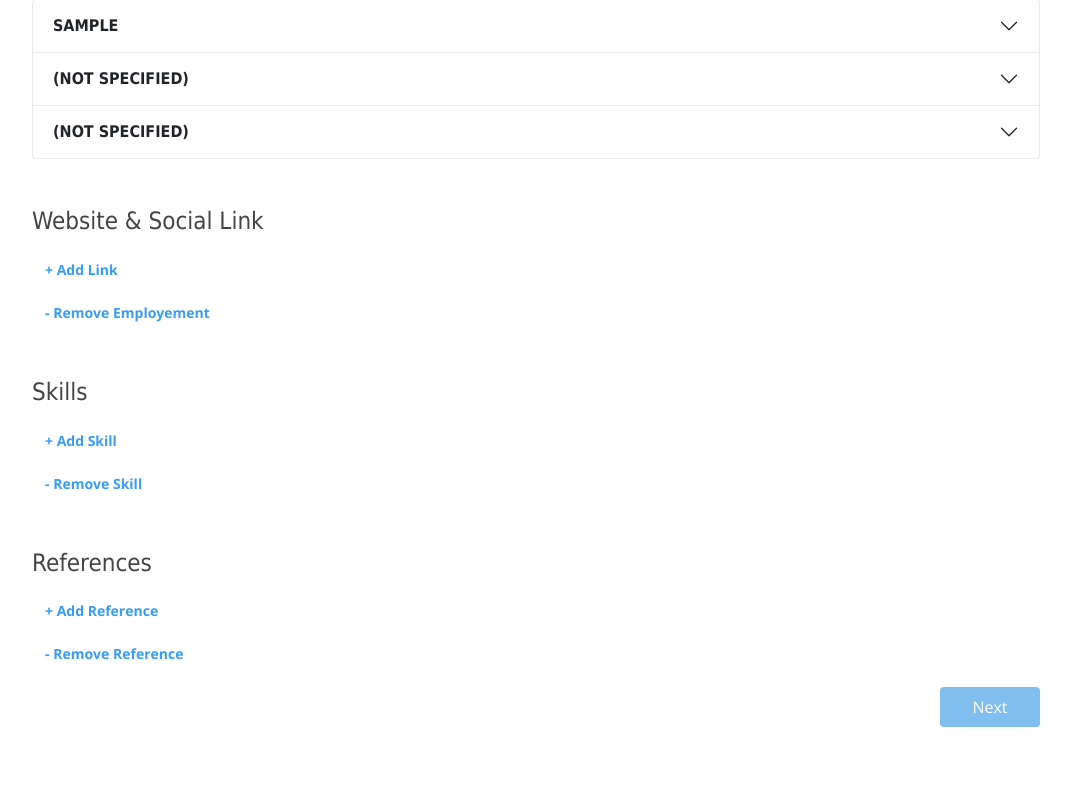
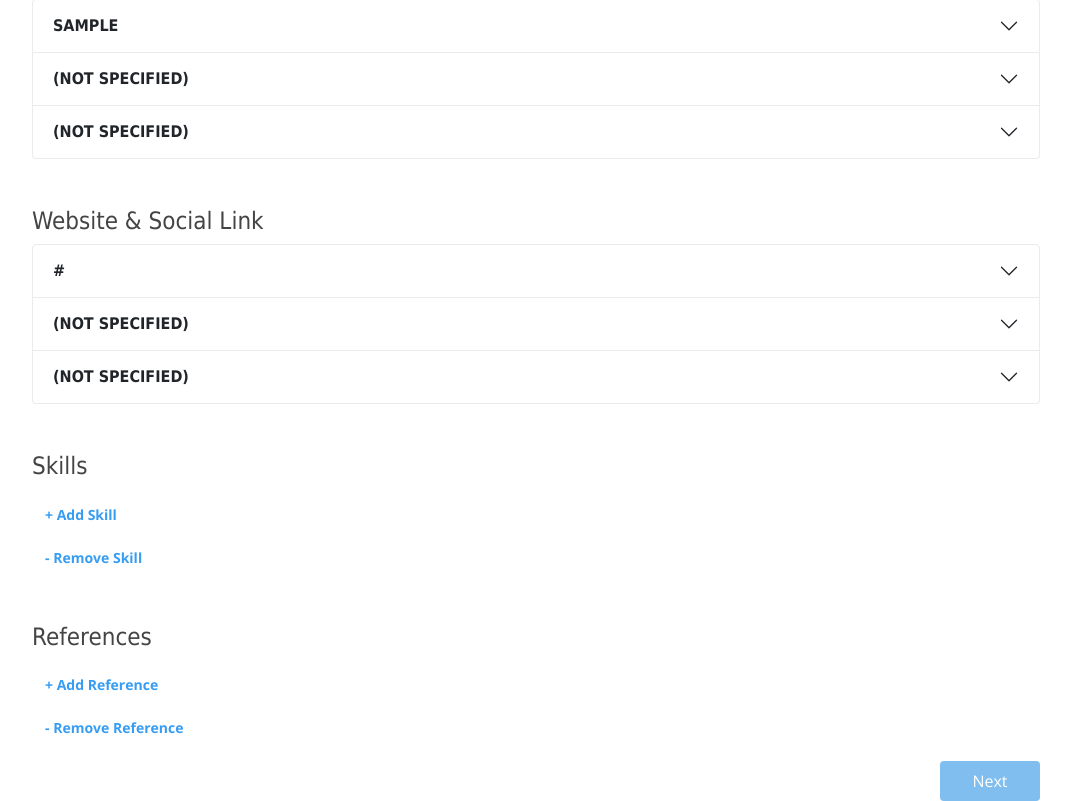
Before and after one commit to Ddollz/Writeam, a Django app: page /resume in a window 1280 px wide. Shown: the part 1333-2134 px from the top of the page, without its empty margins (104-1175 px from the left). Before the commit the page ends 2060 px from the top, so only its background shows below. Run offline with Django 3.2, Linux system fonts and the light colour scheme; a user stored in the database is signed in; tables that the repository leaves empty hold one stand-in row (values such as "Sample post"); grey boxes marked "Sample" are stand-in pictures; some libraries are stand-ins or nearby versions.

Commit message:
Add link resume form

```diff
--- a/clientApp/forms.py
+++ b/clientApp/forms.py
@@ -75,3 +75,13 @@ class educationForm(ModelForm):
         model = education
         fields = '__all__'
         exclude = ['personal']
+
+
+class linkForm(ModelForm):
+    link = forms.CharField(label="", required=False, widget=forms.TextInput(
+        attrs={'type': 'text', 'class': 'form-control socialLink'}))
+
+    class Meta:
+        model = link
+        fields = '__all__'
+        exclude = ['personal']
--- a/clientApp/views.py
+++ b/clientApp/views.py
@@ -4,8 +4,8 @@ from django.http import HttpResponse
 from django.contrib.auth.decorators import login_required
 from accounts.models import accounts
 from django.forms import inlineformset_factory
-from .models import employmentHistory, personalDetails, education
-from .forms import personalDetailsForm, employmentHistoryForm, educationForm
+from .models import employmentHistory, personalDetails, education, link
+from .forms import personalDetailsForm, employmentHistoryForm, educationForm, linkForm
 # Create your views here.
 
 
@@ -35,18 +35,24 @@ def resume(request):
     user = request.user.personaldetails
 
     form1 = personalDetailsForm(instance=user)
+
     workExpFormSet = inlineformset_factory(
         personalDetails, employmentHistory, form=employmentHistoryForm, extra=3, max_num=3)
     formset = workExpFormSet(instance=user)
 
     educationFormSet = inlineformset_factory(
-        personalDetails, education, form=educationForm, extra=3, max_num=3)
+        personalDetails, education, form=educationForm, max_num=3)
     formset1 = educationFormSet(instance=user)
+
+    linkFormSet = inlineformset_factory(
+        personalDetails, link, form=linkForm, max_num=3)
+    formset2 = linkFormSet(instance=user)
 
     if request.method == 'POST':
         form1 = personalDetailsForm(request.POST, request.FILES, instance=user)
         formset = workExpFormSet(request.POST, instance=user)
         formset1 = educationFormSet(request.POST, instance=user)
+        formset2 = linkFormSet(request.POST, instance=user)
 
         # employmentHistory.objects.filter(personaldetails=user).delete()
         if form1.is_valid():
@@ -62,4 +68,4 @@ def resume(request):
         else:
             print(formset1.errors)
 
-    return render(request, 'main/Client/resume.html', {'form1': form1, 'formset': formset, 'formset1': formset1})
+    return render(request, 'main/Client/resume.html', {'form1': form1, 'formset': formset, 'formset1': formset1, 'formset2': formset2})
--- a/static/assets/js/multistepform.js
+++ b/static/assets/js/multistepform.js
@@ -1032,59 +1032,42 @@ $(document).ready(function () {
     }
 
 
-    //socialLink
-    accorSocTemp = true;
-    accorSocTemp1 = true;
-    if ($(".accordionSocial0").length == 0) {
-        $(".socialDiv").hide();
-    }
-    var socialCounter = 0;
-    $("#addSocial").click(function () {
-        $(".socialDiv").show();
-        if (socialCounter < 3) {
-            // <span class="subContent">
-            //   www.github.com/Ddollz <br>
-            //   www.facebook.com/D.dollzs
-            // </span>.
-
-            if (accorSocTemp) {
-                updateProgressBar("11.864", $(".progress__percent").text(), 1);
-                accorSocTemp = false;
-                accorSocTemp1 = false;
-
-            }
-            var addPreLink = '<p class="subContent preSocialSub' + socialCounter + '">\
-                            <span id="preLink'+ socialCounter + '"></span>\
-                          </p>';
-
-            var preSocialLink = $('.socialLink');
-            $('#preSocialLink').append(addPreLink);
-
-            for (const i of preSocialLink) {
-                i.addEventListener('change', preSocialLinkChange);
-            }
-            socialCounter++;
+    $(".socialLink").each(function (index) {
+        if ($($('.socialLink')[index]).val().length > 0 && index == 0) {
+            $("#AccordionSocialTitleLabel0").html($(this).val());
+            $("#preLink0").html($($('.socialLink')[index]).val());
+            $('.preSocialSub0').show();
+            $('.socialDiv').show();
+        } else {
+            $('.socialDiv').hide();
+        }
+        if ($($('.socialLink')[index]).val().length > 0 && index == 1) {
+            $("#AccordionSocialTitleLabel1").html($(this).val());
+            $("#preLink1").html($($('.socialLink')[index]).val());
+            $('.preSocialSub1').show();
+            $('.socialDiv').show();
+        } else {
+            $('.preSocialSub1').hide();
+        }
+        if ($($('.socialLink')[index]).val().length > 0 && index == 2) {
+            $("#AccordionSocialTitleLabel2").html($(this).val());
+            $("#preLink2").html($($('.socialLink')[index]).val());
+            $('.preSocialSub2').show();
+            $('.socialDiv').show();
+        } else {
+            $('.preSocialSub2').hide();
+        }
+        if ($('.preSocialSub2').is(":hidden") && $('.preSocialSub1').is(":hidden") && $('.preSocialSub0').is(":hidden")) {
+            $('.socialDiv').hide();
         }
     });
+    var preSocialLink = $('.socialLink');
 
-    $("#removeSocial").click(function () {
+    for (const i of preSocialLink) {
+        i.addEventListener('change', preSocialLinkChange);
+    }
+    preSocialLinkChange()
 
-        if ($(".accordionSocial0").length == 0) {
-            $(".socialDiv").hide();
-
-            if (!accorSocTemp) {
-                updateProgressBar("11.864", $(".progress__percent").text(), 0);
-                accorSocTemp = true;
-                accorSocTemp1 = true;
-
-            }
-        }
-        if (socialCounter != 0) {
-            temp = socialCounter - 1;
-            $(".preSocialSub" + temp).remove();
-            socialCounter--;
-        }
-    });
     function preSocialLinkChange() {
         var cordionSelector = $("#social").children().find(".show").attr('id');
         if (cordionSelector == "socialcollapse0") {
@@ -1099,6 +1082,27 @@ $(document).ready(function () {
             $("#preLink2").html($(this).val());
             $("#AccordionSocialTitleLabel2").html($(this).val());
         }
+        if ($('#AccordionSocialTitleLabel0').text().length > 0 && $('#AccordionSocialTitleLabel0').text() != "(Not Specified)") {
+            $('.preSocialSub0').show();
+            $('.socialDiv').show();
+        } else {
+            $('.preSocialSub0').hide();
+        }
+        if ($('#AccordionSocialTitleLabel1').text().length > 0 && $('#AccordionSocialTitleLabel1').text() != "(Not Specified)") {
+            $('.preSocialSub1').show();
+            $('.socialDiv').show();
+        } else {
+            $('.preSocialSub1').hide();
+        } if ($('#AccordionSocialTitleLabel2').text().length > 0 && $('#AccordionSocialTitleLabel2').text() != "(Not Specified)") {
+            $('.preSocialSub2').show();
+            $('.socialDiv').show();
+        } else {
+            $('.preSocialSub2').hide();
+        }
+        if ($('.preSocialSub2').is(":hidden") && $('.preSocialSub1').is(":hidden") && $('.preSocialSub0').is(":hidden")) {
+            $('.socialDiv').hide();
+
+        }
     }
 
     //refname
@@ -1107,13 +1111,6 @@ $(document).ready(function () {
     //refEmail
     //AccordionReferenceTitleLabel
     //refDiv
-
-    //      <p class="subtitle">
-    //     Renato, Vendor<br>
-    //     <span class="subContent">
-    //       Email.Com 09286120906
-    //     </span>
-    //   </p>
 
     accorRefTemp = true;
     accorRefTemp1 = true;
--- a/static/assets/js/quillmain.js
+++ b/static/assets/js/quillmain.js
@@ -5,35 +5,11 @@ $(document).ready(function () {
     var label1 = "collapse";
 
 
-    var employeeIdLabel = "jobExp";
-    var educIdLabel = "education";
-    var socialIdLabel = "social";
     var skillIdLabel = "skill";
     var referenceIdLabel = "reference";
 
-    var employeeHistoryCounterId = 0;
-    var educationCounter = 0;
-    var socialCounter = 0;
     var skillCounter = 0;
     var referenceCounter = 0;
-    $("#addEmploy").click(function () {
-        if ($("#employeeHistoryAccordion").children().length < 3) {
-            appendEmpHistory(employeeIdLabel, label, label1, employeeHistoryCounterId);
-        }
-    });
-
-    $("#addEduc").click(function () {
-
-        if ($("#education").children().length < 3) {
-            appendEducation(educIdLabel, label, label1, educationCounter);
-        }
-    });
-
-    $("#addSocial").click(function () {
-        if ($("#social").children().length < 3) {
-            appendSocial(label, label1, socialIdLabel, socialCounter);
-        }
-    });
 
     $("#addSkill").click(function () {
         if ($("#skill").children().length < 10) {
@@ -47,38 +23,6 @@ $(document).ready(function () {
         }
     });
 
-
-    $("#removeEmploy").click(function () {
-        if (employeeHistoryCounterId > 0) {
-            employeeHistoryCounterId--;
-            if ($("#employeeHistoryAccordion").children().length == 3) {
-                $(".jobAccodionItem" + employeeHistoryCounterId).remove();
-            }
-            if ($("#employeeHistoryAccordion").children().length == 2) {
-                $(".jobAccodionItem" + employeeHistoryCounterId).remove();
-            }
-            if ($("#employeeHistoryAccordion").children().length == 1) {
-                $(".jobAccodionItem" + employeeHistoryCounterId).remove();
-            }
-
-        }
-    });
-
-    $("#removeEduc").click(function () {
-        if (educationCounter > 0) {
-            educationCounter--;
-            if ($("#education").children().length == 3) {
-                $(".accordionEduc" + educationCounter).remove();
-            }
-            if ($("#education").children().length == 2) {
-                $(".accordionEduc" + educationCounter).remove();
-            }
-            if ($("#education").children().length == 1) {
-                $(".accordionEduc" + educationCounter).remove();
-            }
-
-        }
-    });
 
     $("#removeSocial").click(function () {
         if (socialCounter > 0) {
@@ -152,91 +96,6 @@ $(document).ready(function () {
     });
 
 
-    function appendEducation(titleid, label, label1, counter) {
-        var education =
-            '<div class="accordion-item accordionEduc' + educationCounter + '"> \
-<h2 class="accordion-header" id="' + titleid + label + counter + '"> \
-    <button class="accordion-button collapsed AccordionEducTitleLabel" type="button" data-bs-toggle="collapse" data-bs-target="#' + titleid + label1 + counter + '" aria-expanded="false" aria-controls="' + titleid + label1 + counter + '"> \
-        <span id = "AccordionEducTitleLabel'+ counter + '"style = "text-transform: uppercase;" >(Not Specified)</span>\
-    </button> \
-</h2> \
-<div id="' + titleid + label1 + counter + '" class="accordion-collapse collapse" aria-labelledby="' + titleid + label + counter + '" data-bs-parent="#education"> \
-    <div class="accordion-body">\
-        <div class="row mb-2">\
-            <div class="col">\
-                <label class="form-label ">School</label>\
-                <input type="text" class="form-control school" id="school' + counter + '">\
-                <div class="invalid-feedback">\
-                </div>\
-            </div>\
-            <div class="col">\
-                <label class="form-label ">Degree</label>\
-                <input type="text" class="form-control degree" id="degree ' + counter + ' ">\
-                <div class="invalid-feedback">\
-                </div>\
-            </div>\
-        </div>\
-        <div class="row mb-4">\
-            <div class="col-3">\
-                <label class="form-label ">Start Date</label>\
-                <input type="text" class="form-control educStartDate" id = "educStartDate' + counter + '">\
-                <div class="invalid-feedback">\
-                </div>\
-            </div>\
-            <div class="col-3">\
-                <label class="form-label ">End Date</label>\
-                <input type="text" class="form-control educEndDate" id = "educEndDate' + counter + '">\
-                <div class="invalid-feedback">\
-                </div>\
-            </div>\
-            <div class="col-6">\
-                <label class="form-label ">City</label>\
-                <input type="text" class="form-control educCity" id = "educCity' + counter + '">\
-                <div class="invalid-feedback">\
-                </div>\
-            </div>\
-        </div>\
-    </div>\
-</div>\
-</div>';
-        //Add kapag lagay description
-        /* <div class="row mb-5">\
-        <div class="col">\
-            <label class="form-label ">Description</label>\
-            <div id="educationEditor' + counter + '" class ="educationEditor">\
-            </div>\
-        </div>\
-        </div>\
-        <div class="row mb-4"></div>\ */
-        $('#education').append(education);
-        educationCounter++;
-    }
-
-    function appendSocial(label, label1, titleid, counter) {
-        var social = '<div class="accordion-item accordionSocial' + socialCounter + '"> \
-        <h2 class="accordion-header" id="' + titleid + label + counter + '"> \
-            <button class="accordion-button collapsed" type="button" data-bs-toggle="collapse" data-bs-target="#' + titleid + label1 + counter + '" aria-expanded="false" aria-controls="' + titleid + label1 + counter + '"> \
-            <span id = "AccordionSocialTitleLabel'+ counter + '"style = "text-transform: uppercase;" >(Not Specified)</span>\
-            </button> \
-        </h2> \
-        <div id="' + titleid + label1 + counter + '" class="accordion-collapse collapse" aria-labelledby="' + titleid + label + counter + '" data-bs-parent="#social"> \
-            <div class="accordion-body">\
-                <div class="row mb-2">\
-                    <div class="col">\
-                        <label class="form-label ">Link</label>\
-                        <input type="text" class="form-control socialLink" id="socialLink' + counter + ' ">\
-                        <div class="invalid-feedback">\
-                        </div>\
-                    </div>\
-                </div>\
-            </div>\
-        </div>\
-        </div>';
-        $('#social').append(social);
-
-        socialCounter++;
-    }
-
     function appendSkill(label, label1, titleid, counter) {
         var skill = '<div class="accordion-item accordionSkill' + skillCounter + '"> \
         <h2 class="accordion-header" id="' + titleid + label + counter + '"> \
--- a/templates/main/Client/Resume.html
+++ b/templates/main/Client/Resume.html
@@ -321,15 +321,34 @@
 
                   <div class="row mb-3">
                     <div class="col d-grid gap-2">
-                      <div class="accordion" id="social"></div>
+                      <div class="accordion" id="social">
 
-                      <button type="button" class="btn text-start" id="addSocial">
-                        + Add Link
-                      </button>
+                        {{formset2.management_form}}
+                        {%for form in formset2%}
+                        {{form.non_field_errors}}
+                        {{form.id}}
+                        <div class="accordion-item accordionSocial{{ forloop.counter0 }}">
+                          <h2 class="accordion-header" id="socialheading{{ forloop.counter0 }}">
+                            <button class="accordion-button collapsed" type="button" data-bs-toggle="collapse" data-bs-target="#socialcollapse{{ forloop.counter0 }}" aria-expanded="false" aria-controls="socialcollapse{{ forloop.counter0 }}">
+                              <span id="AccordionSocialTitleLabel{{ forloop.counter0 }}" style="text-transform: uppercase;">(Not Specified)</span>
+                            </button>
+                          </h2>
+                          <div id="socialcollapse{{ forloop.counter0 }}" class="accordion-collapse collapse" aria-labelledby="socialheading{{ forloop.counter0 }}" data-bs-parent="#social">
+                            <div class="accordion-body">
+                              <div class="row mb-2">
+                                <div class="col">
+                                  <label class="form-label ">Link</label>
+                                  {{form.link}}
+                                  <div class="invalid-feedback">
+                                  </div>
+                                </div>
+                              </div>
+                            </div>
+                          </div>
+                        </div>
+                        {%endfor%}
 
-                      <button type="button" class="btn text-start" id="removeSocial">
-                        - Remove Employement
-                      </button>
+                      </div>
                     </div>
                   </div>
                 </form>
@@ -384,7 +403,7 @@
 
               <div class="row">
                 <div class="col-6">
-                  <button class="btn btn-outline-secondary text-center back" type="button ">
+                  <button class="btn btn-outline-secondary text-center back" type="button">
                     Back
                   </button>
                 </div>
@@ -428,6 +447,15 @@
             <hr class="skillDiv">
             <p class="title socialDiv">Links <br>
             <div id="preSocialLink">
+              <p class="subContent preSocialSub0">
+                <span id="preLink0"></span>
+              </p>
+              <p class="subContent preSocialSub1">
+                <span id="preLink1"></span>
+              </p>
+              <p class="subContent preSocialSub2">
+                <span id="preLink2"></span>
+              </p>
             </div>
             <hr class="socialDiv">
             </p>
```
Also changed, not shown: clientApp/admin.py (+10 -1 lines).
